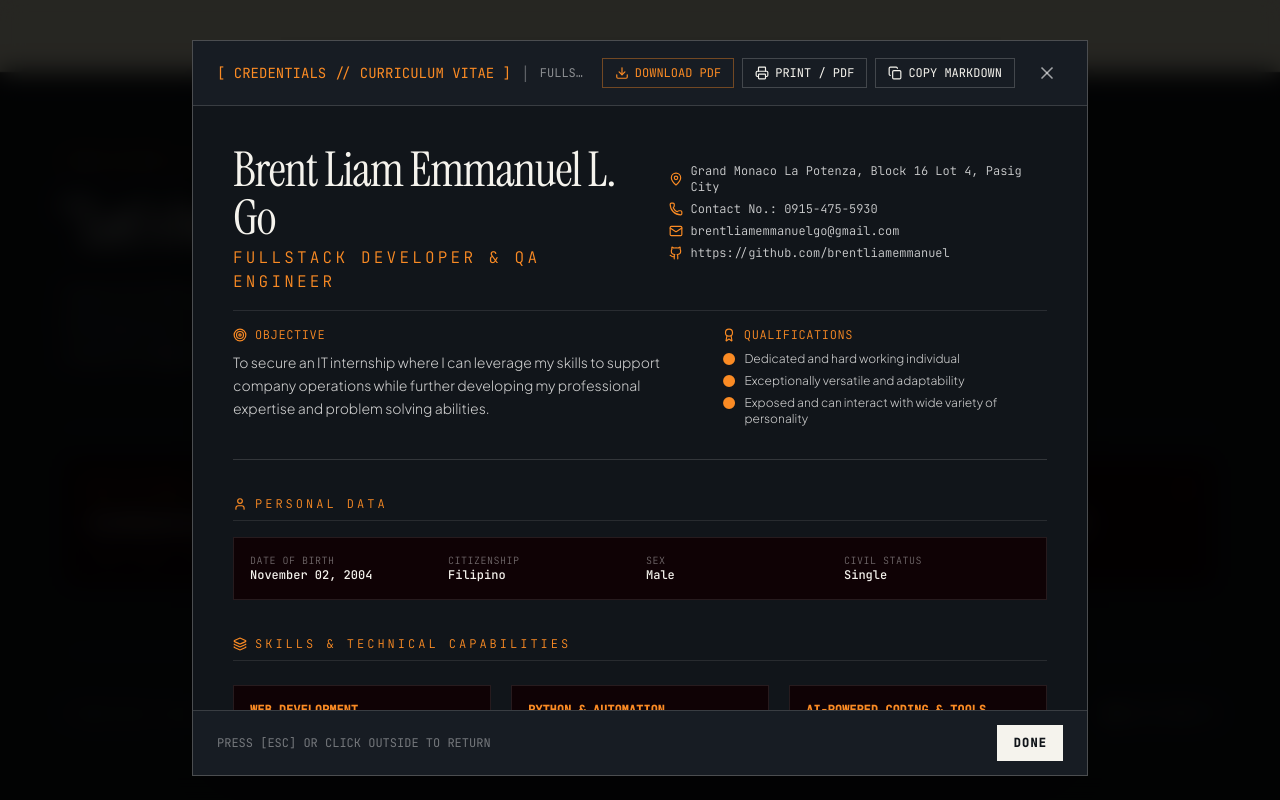
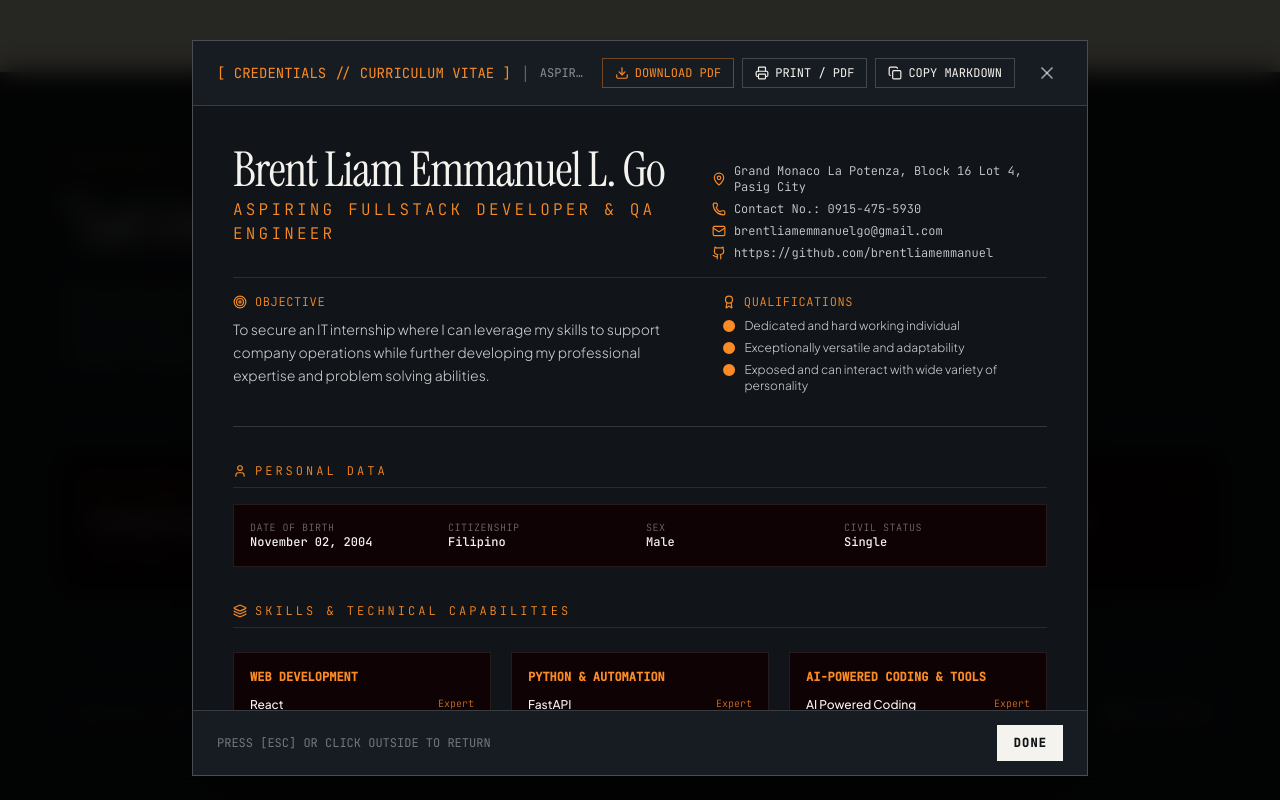
Before and after one commit to faiyazbrnt/PurtPolioBrent, a React (Vite) app: page / in a window 1280 px wide. Both pictures are taken after a click on the button 1032 px from the left and 2823 px from the top of the page. Shown: the part 2302-3102 px from the top of the page. Built offline with nearby package versions, Linux system fonts and the light colour scheme.

Commit message:
style: update developer role to "Aspiring"
Reflects current professional status by prefixing the developer role with "Aspiring" across metadata and UI components.

```diff
--- a/index.html
+++ b/index.html
@@ -4,9 +4,9 @@
     <meta charset="UTF-8" />
     <meta name="viewport" content="width=device-width, initial-scale=1.0" />
     <title>Brent's Portfolio</title>
-    <meta name="description" content="Portfolio and digital credentials for Brent Liam Emmanuel L. Go, Fullstack Developer & QA Engineer featuring interactive case studies for Chronos Time & Payroll System and OneOps TASS Management System." />
+    <meta name="description" content="Portfolio and digital credentials for Brent Liam Emmanuel L. Go, Aspiring Fullstack Developer & QA Engineer featuring interactive case studies for Chronos Time & Payroll System and OneOps TASS Management System." />
     <meta property="og:title" content="Brent's Portfolio" />
-    <meta property="og:description" content="Portfolio and digital credentials for Brent Liam Emmanuel L. Go, Fullstack Developer & QA Engineer featuring interactive case studies for Chronos Time & Payroll System and OneOps TASS Management System." />
+    <meta property="og:description" content="Portfolio and digital credentials for Brent Liam Emmanuel L. Go, Aspiring Fullstack Developer & QA Engineer featuring interactive case studies for Chronos Time & Payroll System and OneOps TASS Management System." />
     <meta property="og:type" content="website" />
     <meta name="twitter:card" content="summary_large_image" />
 
--- a/metadata.json
+++ b/metadata.json
@@ -1,6 +1,6 @@
 {
   "name": "Brent's Portfolio",
-  "description": "Portfolio and digital credentials for Brent Liam Emmanuel L. Go, Fullstack Developer & QA Engineer featuring interactive case studies for Chronos Time & Payroll System and OneOps TASS Management System.",
+  "description": "Portfolio and digital credentials for Brent Liam Emmanuel L. Go, Aspiring Fullstack Developer & QA Engineer featuring interactive case studies for Chronos Time & Payroll System and OneOps TASS Management System.",
   "requestFramePermissions": [],
   "majorCapabilities": ["MAJOR_CAPABILITY_SERVER_SIDE_GEMINI_API"]
 }
--- a/src/components/DigitalResumeModal.tsx
+++ b/src/components/DigitalResumeModal.tsx
@@ -159,7 +159,7 @@ ${config.references || 'Available Upon Request'}
               </span>
               <span className="text-white/30 hidden lg:inline">|</span>
               <span className="text-xs font-editorial-mono text-white/50 hidden lg:inline whitespace-nowrap truncate">
-                FULLSTACK DEVELOPER &amp; QA ENGINEER
+                {config.developerRole.toUpperCase()}
               </span>
             </div>
 
--- a/src/components/PersonalizeModal.tsx
+++ b/src/components/PersonalizeModal.tsx
@@ -100,7 +100,7 @@ export const PersonalizeModal: React.FC<PersonalizeModalProps> = ({
                   value={formData.developerRole}
                   onChange={(e) => setFormData({ ...formData, developerRole: e.target.value })}
                   className="w-full bg-[#0F0205] border border-white/15 px-3 py-2 text-[#F5F3ED] focus:border-[#FB8B24] focus:outline-none"
-                  placeholder="e.g. Fullstack Developer & QA Engineer"
+                  placeholder="e.g. Aspiring Fullstack Developer & QA Engineer"
                 />
               </div>
 
--- a/src/data/portfolioData.ts
+++ b/src/data/portfolioData.ts
@@ -2,7 +2,7 @@ import { PortfolioConfig, Project, ExperienceItem, EducationItem, TechnicalCateg
 
 export const initialPortfolioConfig: PortfolioConfig = {
   developerName: 'Brent Liam Emmanuel L. Go',
-  developerRole: 'Fullstack Developer & QA Engineer',
+  developerRole: 'Aspiring Fullstack Developer & QA Engineer',
   availability: 'Available for IT Internship & Full-Time Opportunities',
   location: 'Grand Monaco La Potenza, Block 16 Lot 4, Pasig City',
   phone: '0915-475-5930',
```
